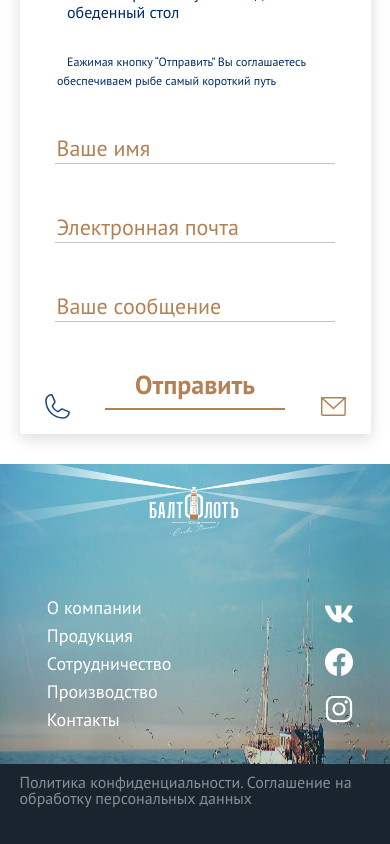
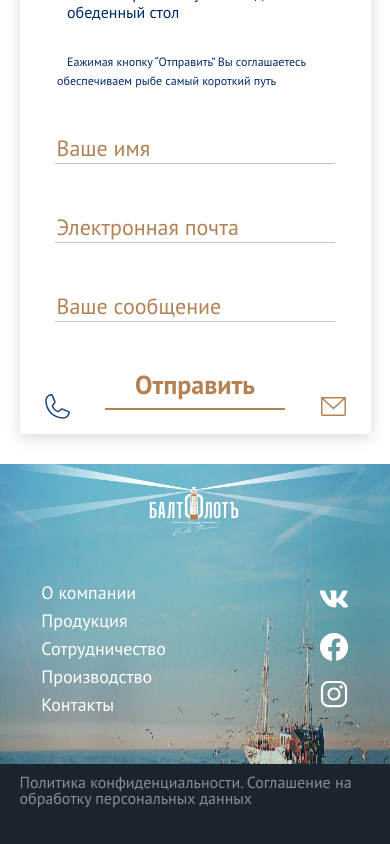
Before and after one commit to cyber-wf13/work-second, a plain HTML site: page index.html in a window 390 px wide. Shown: the part 5992-6836 px from the top of the page. Drawn offline with Linux system fonts and the light colour scheme; files whose address does not match are found by name.

Commit message:
the footer has been reworked (the position: absolute has been removed)

```diff
--- a/index.html
+++ b/index.html
@@ -180,7 +180,7 @@
   </section>
 
   <footer class="footer">
-    <img src="images/footer-logo.png" alt="logo" class="footer__logo">
+    <!-- <img src="images/footer-logo.png" alt="logo" class="footer__logo"> -->
     <div class="footer__content">
       <ul class="footer__list">
         <li class="footer__list-item"><a href="#" class="footer__list-link">О компании</a></li>
--- a/scss/_media.scss
+++ b/scss/_media.scss
@@ -475,18 +475,19 @@
     position: relative;
     height: 380px;
     width: 100%;
-    &__logo{
-      // 305px
-      // height: 52.58%;
-      width: 100%;
-    }
+    padding: 115px 0px 0px;
+    // &__logo{
+    //   // 305px
+    //   // height: 52.58%;
+    //   width: 100%;
+    // }
     &__content{
-      position: absolute;
-      top: 130px;
+      // position: absolute;
+      // top: 130px;
       // 1135px
       width: 78.81%;
       height: auto;
-      margin: 0 12% 25px;
+      // margin: 0 12% 25px;
     }
     &__list{
       height: auto;
--- a/scss/style.scss
+++ b/scss/style.scss
@@ -643,21 +643,25 @@ li {
   position: relative;
   height: 580px;
   width: 100%;
-  background-image: url('../images/footer-bg.png');
+  // background-image: url('../images/footer-bg.png');
+  background: url('../images/footer-logo.png'), url('../images/footer-bg.png');
   background-repeat: no-repeat;
-  background-size: 100% 100%;
-  &__logo{
-    // 305px
-    // height: 52.58%;
-    width: 100%;
-  }
+  background-size: 100% auto, 100% 100%;
+  background-position:top center, 0 0;
+  padding: 235px 0px 0px;
+  // &__logo{
+  //   // 305px
+  //   // height: 52.58%;
+  //   width: 100%;
+  // }
   &__content{
-    position: absolute;
-    top: 235px;
+    // position: absolute;
+    // top: 235px;
     // 1135px
     width: 78.81%;
     height: 245px;
-    margin: 0 12% 25px;
+    margin: 0 auto;
+    // margin: 0 12% 25px;
     display: flex;
     justify-content: space-between;
     align-items: center;
```
Also changed, not shown: css/style.min.css.
